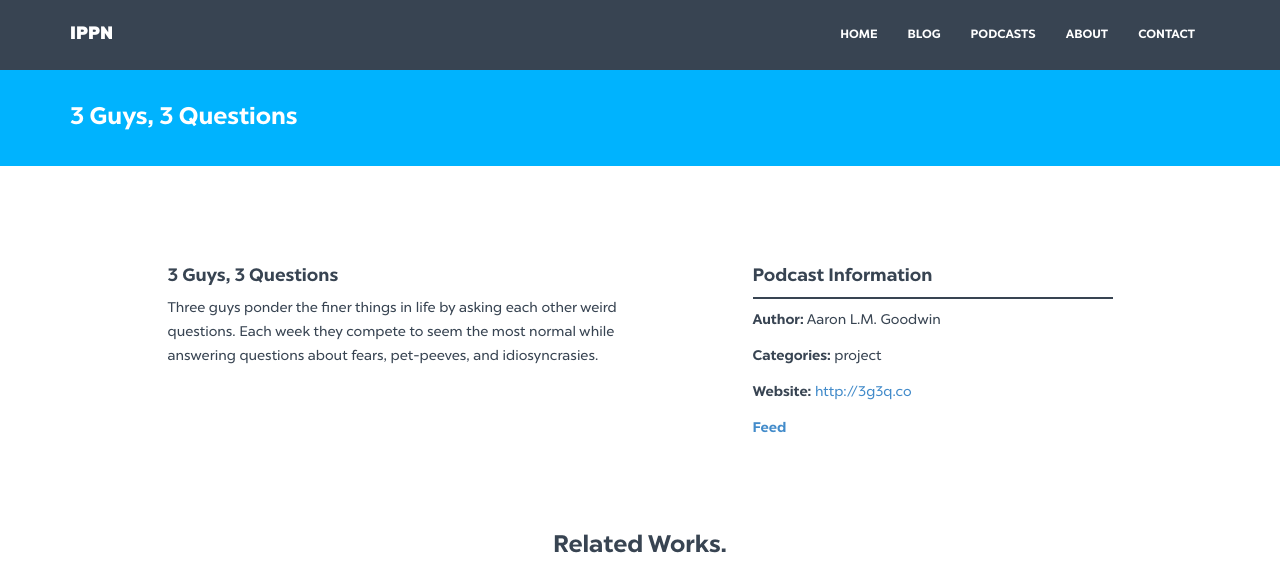
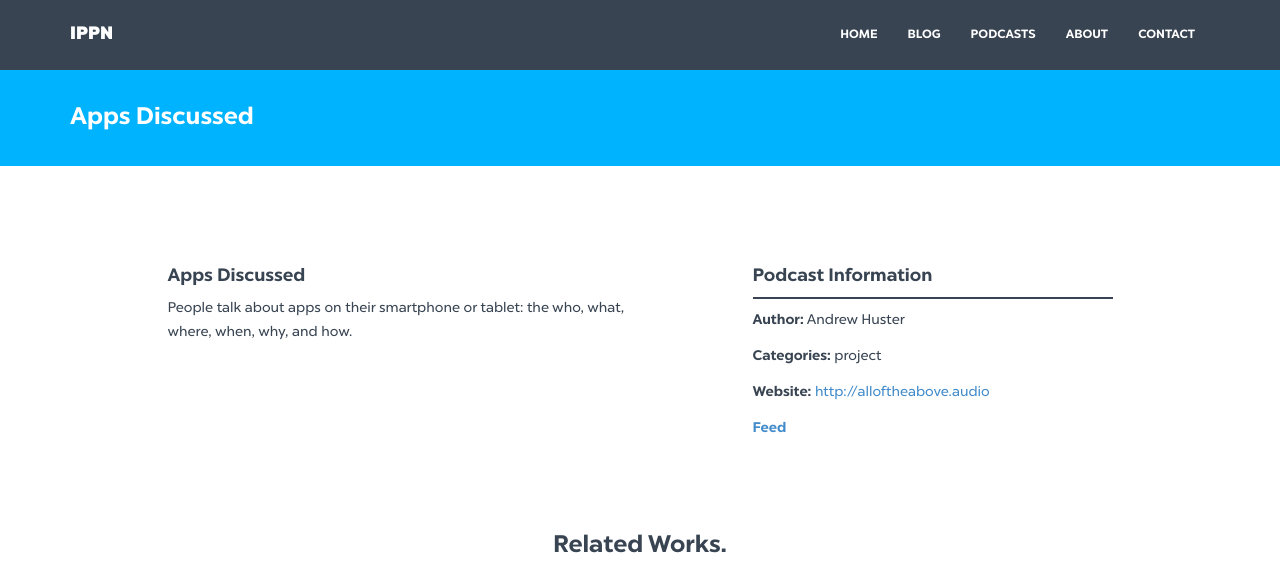
Before and after one commit to ahuster/ahuster.github.io, a Jekyll site: the page built from _posts/podcasts/2015-05-26-appsdiscussed.markdown, in a window 1280 px wide and 1320 px high. Shown: the top 565 px of the window. Built offline with Jekyll 4.4.1, drawn with Linux system fonts in a browser that asks for light colours; nearby versions of some CDN libraries; grey boxes are pictures that could not be loaded.

Commit message:
update again

```diff
--- a/_posts/podcasts/2015-05-26-appsdiscussed.markdown
+++ b/_posts/podcasts/2015-05-26-appsdiscussed.markdown
@@ -1,14 +1,14 @@
 ---
 layout: project
-title:  "3 Guys, 3 Questions"
+title:  "Apps Discussed"
 date:   2014-04-25 16:54:46
-author: Aaron L.M. Goodwin
+author: Andrew Huster
 categories:
 - project
-img: 3g3q.png
-thumb: 3g3q.png
-website: http://3g3q.co
+img: appsdiscussed.png
+thumb: appsdiscussed.png
+website: http://alloftheabove.audio
 ---
-#### 3 Guys, 3 Questions
+#### Apps Discussed
 
-Three guys ponder the finer things in life by asking each other weird questions. Each week they compete to seem the most normal while answering questions about fears, pet-peeves, and idiosyncrasies.
+People talk about apps on their smartphone or tablet: the who, what, where, when, why, and how.
--- a/about.html
+++ b/about.html
@@ -8,9 +8,9 @@ permalink: /about/
     <div class="row">
         <div class="col-lg-6">
             <h4>About IPPN</h4>
-            <p>Lorem Ipsum is simply dummy text of the printing and typesetting industry. Lorem Ipsum has been the industry's standard dummy text ever since the 1500s, when an unknown printer took a galley of type and scrambled it to make a type specimen book. It has survived not only five centuries, but also the leap into electronic typesetting, remaining essentially unchanged. </p>
-            <p>It was popularised in the 1960s with the release of Letraset sheets containing Lorem Ipsum passages, and more recently with desktop publishing software like Aldus PageMaker including versions of Lorem Ipsum.</p>
-            <p>Richard McClintock, a Latin professor at Hampden-Sydney College in Virginia, looked up one of the more obscure Latin words, consectetur, from a Lorem Ipsum passage, and going through the cites of the word in classical literature, discovered the undoubtable source.</p>
+            <p>IPPN, the International Posit Podcast Network, is the premiere network for transcendant digital-native mutimedia experiences and zany internet verticals.</p>
+            <p>IPPN was founded in 2014.</p>
+            <p>IPPN has a policy of only hiring people whose names start with A.</p>
             <p><br/><a href="/contact/" class="btn btn-theme">Contact Us</a></p>
         </div>
     </div><! --/row -->
```
Also changed, not shown: _drafts/2014-04-25-time-to-change-your-apps.markdown (renamed from _posts/blog/2014-04-25-time-to-change-your-apps.markdown).
